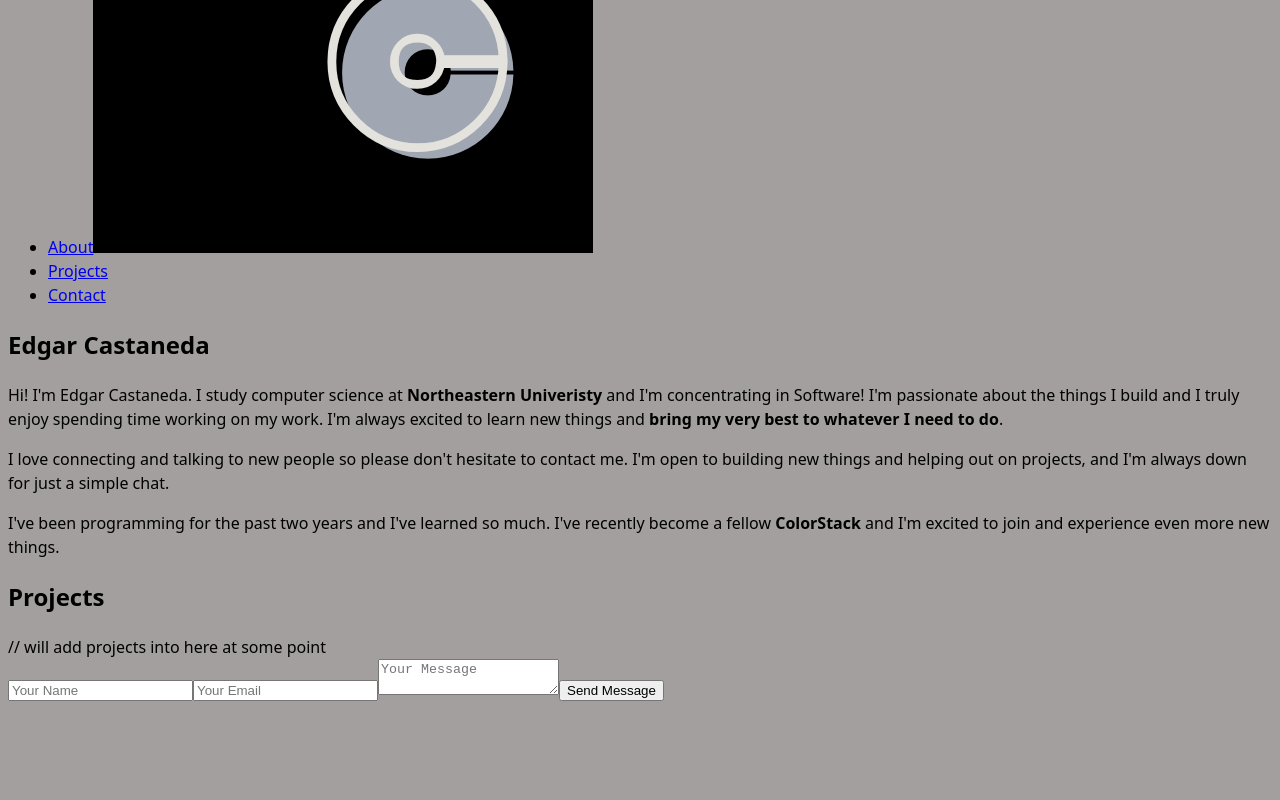
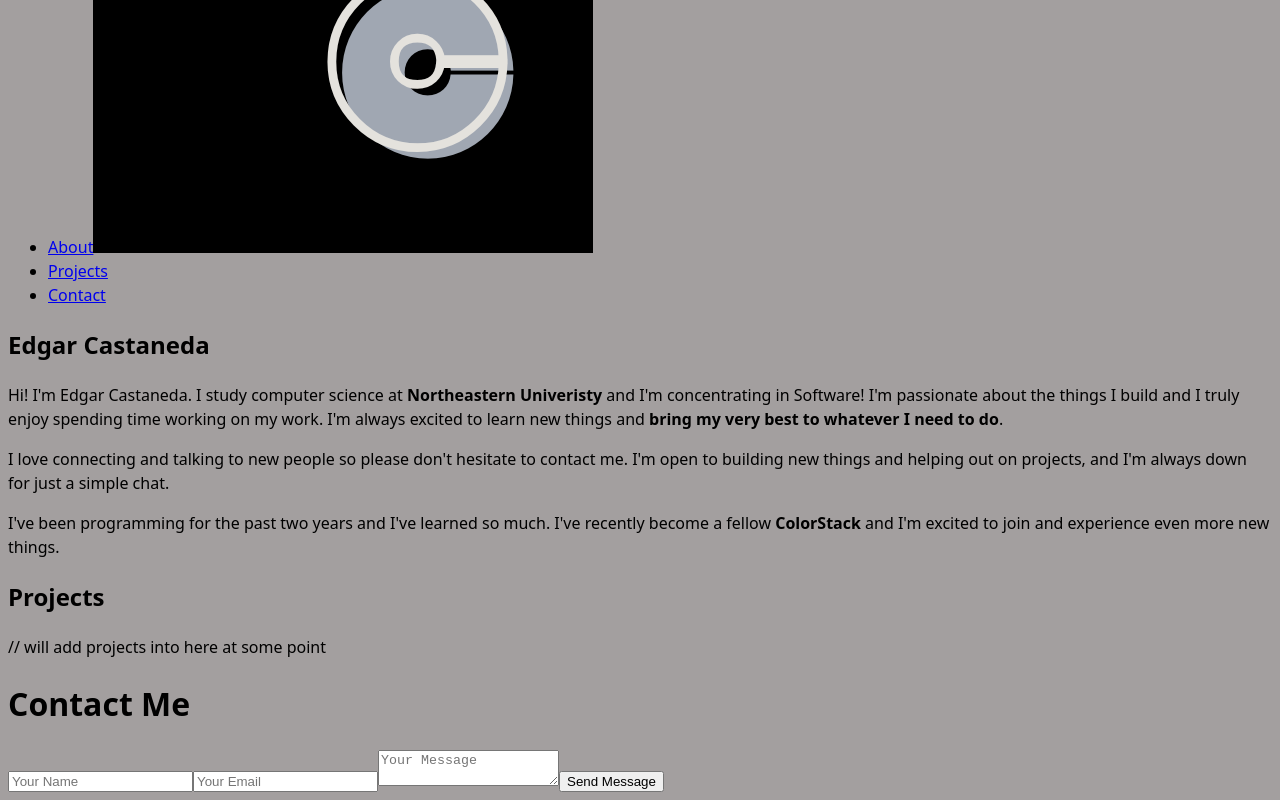
Before and after one commit to Ga8ilan/Portfolio, a React (Vite) app: page / in a window 1280 px wide. Shown: the part 263-1063 px from the top of the page. Before the commit the page ends 972 px from the top, so only its background shows below. Built offline with nearby package versions, Linux system fonts and the light colour scheme.

Commit message:
fixed import + fixed up contact

```diff
--- a/src/App.jsx
+++ b/src/App.jsx
@@ -2,6 +2,7 @@ import NavBar from "./components/navbar";
 import About from "./components/about";
 import Projects from "./components/projects"
 import ContactForm from "./components/contactform";
+import Contact from "./components/contact"
 
 function App() {
   return (
@@ -9,6 +10,7 @@ function App() {
       <NavBar />
       <About />
       <Projects />
+      <Contact />
       <ContactForm />
     </div>
   );
--- a/src/components/contact.jsx
+++ b/src/components/contact.jsx
@@ -1,10 +1,12 @@
 // contact using formspree
 
 function Contact() {
-
-    <section id="contact" className="contact">
-        <h1>"Contact Me</h1>
-    </section>
+    return (
+        <h1>Contact Me</h1>
+    );
 }
 
+export default Contact
+
+
 // oops
```
